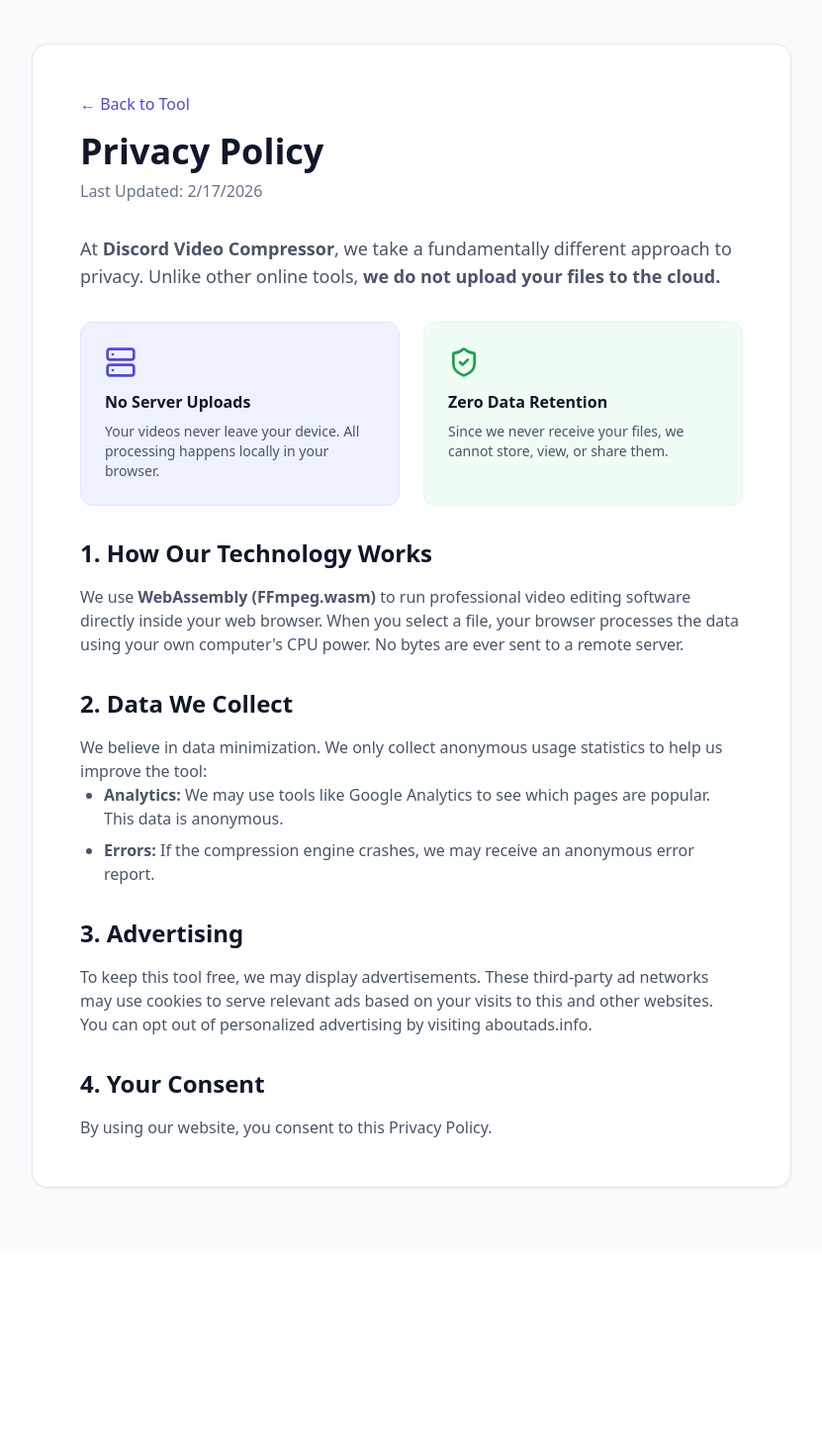
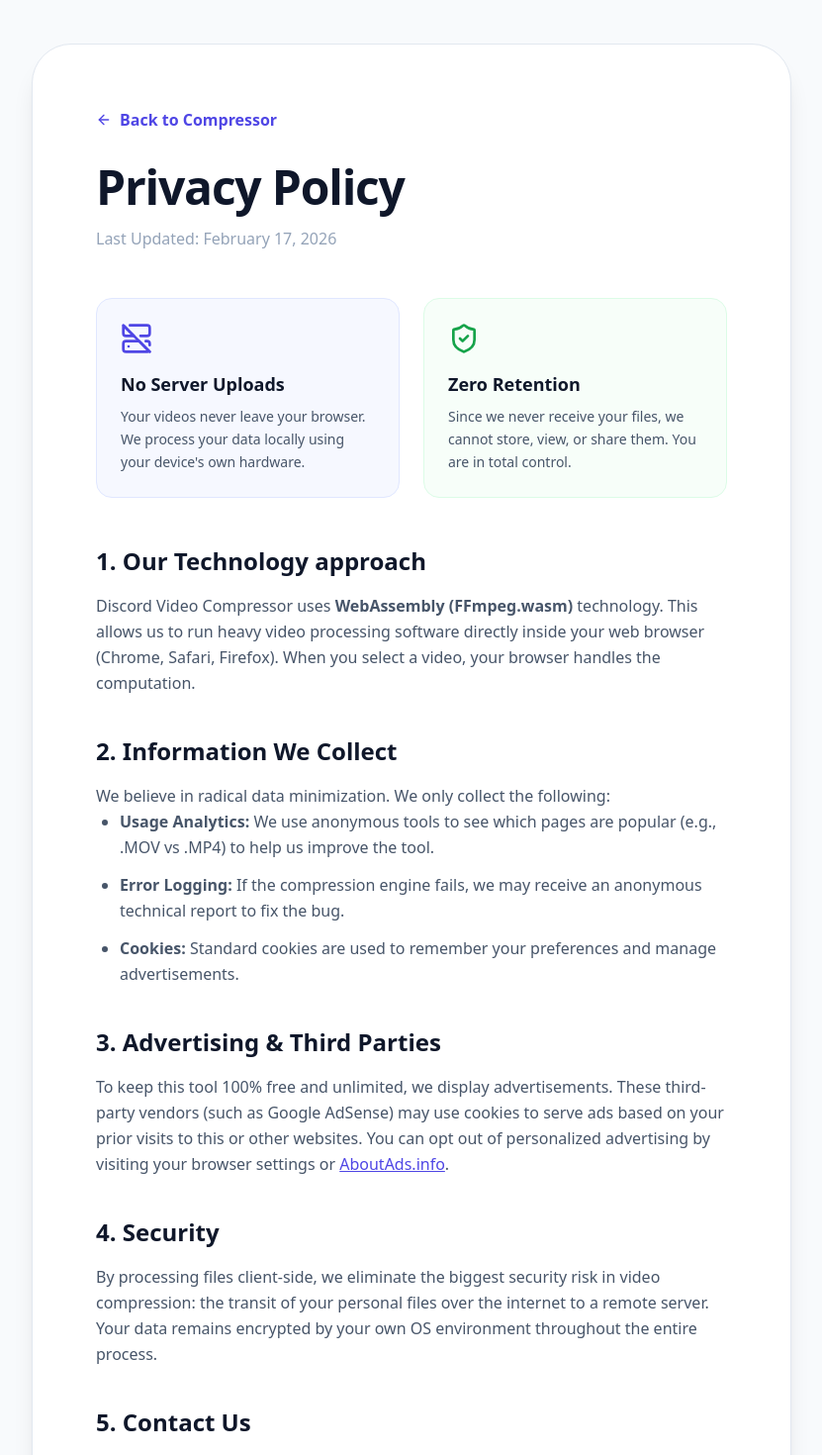
Before and after one commit to jakejmanley-collab/discord-compressor, a Next.js app: page /privacy in a window 1280 px wide. Shown: the part 20-1490 px from the top of the page at 99% size, without its empty margins (224-1055 px from the left). Before the commit the page ends 1284 px from the top, so only its background shows below. Built offline with nearby package versions, Linux system fonts and the light colour scheme.

Commit message:
Update page.tsx

```diff
--- a/app/privacy/page.tsx
+++ b/app/privacy/page.tsx
@@ -1,69 +1,84 @@
 import { Metadata } from "next";
 import Link from "next/link";
-import { ShieldCheck, Server } from "lucide-react";
+import * as Icons from "lucide-react";
 
 export const metadata: Metadata = {
   title: "Privacy Policy | Discord Video Compressor",
-  description: "Our privacy commitment: No video uploads, 100% client-side processing.",
+  description: "Learn how we protect your data with 100% client-side video compression. No uploads, no servers, zero data retention.",
   alternates: { canonical: "/privacy" },
 };
 
 export default function PrivacyPage() {
   return (
     <main className="min-h-screen bg-slate-50 py-16 px-4 font-sans">
-      <div className="max-w-3xl mx-auto bg-white p-8 md:p-12 rounded-2xl shadow-sm border border-slate-200">
+      <div className="max-w-3xl mx-auto bg-white p-8 md:p-16 rounded-[2.5rem] shadow-xl border border-slate-200">
 
-        <div className="mb-8">
-          <Link href="/" className="text-indigo-600 font-medium hover:underline mb-4 block">&larr; Back to Tool</Link>
-          <h1 className="text-4xl font-extrabold text-slate-900 mb-2">Privacy Policy</h1>
-          <p className="text-slate-500">Last Updated: {new Date().toLocaleDateString()}</p>
+        {/* HEADER */}
+        <header className="mb-12">
+          <Link href="/" className="inline-flex items-center gap-2 text-indigo-600 font-bold hover:gap-3 transition-all mb-8 group">
+            <Icons.ArrowLeft className="w-4 h-4" />
+            <span>Back to Compressor</span>
+          </Link>
+          <h1 className="text-4xl md:text-5xl font-black text-slate-900 mb-4 tracking-tight">
+            Privacy Policy
+          </h1>
+          <p className="text-slate-400 font-medium">Last Updated: February 17, 2026</p>
+        </header>
+
+        {/* CORE PRIVACY PILLARS */}
+        <div className="grid md:grid-cols-2 gap-6 mb-12">
+          <div className="bg-indigo-50/50 p-6 rounded-2xl border border-indigo-100">
+            <Icons.ServerOff className="w-8 h-8 text-indigo-600 mb-4" />
+            <h3 className="font-bold text-slate-900 mb-2 text-lg">No Server Uploads</h3>
+            <p className="text-sm text-slate-600 leading-relaxed">Your videos never leave your browser. We process your data locally using your device's own hardware.</p>
+          </div>
+          <div className="bg-green-50/50 p-6 rounded-2xl border border-green-100">
+            <Icons.ShieldCheck className="w-8 h-8 text-green-600 mb-4" />
+            <h3 className="font-bold text-slate-900 mb-2 text-lg">Zero Retention</h3>
+            <p className="text-sm text-slate-600 leading-relaxed">Since we never receive your files, we cannot store, view, or share them. You are in total control.</p>
+          </div>
         </div>
 
-        <div className="prose prose-slate max-w-none text-slate-600">
-          <p className="lead text-lg">
-            At <strong>Discord Video Compressor</strong>, we take a fundamentally different approach to privacy.
-            Unlike other online tools, <strong>we do not upload your files to the cloud.</strong>
+        {/* DETAILED CONTENT */}
+        <div className="prose prose-slate prose-indigo max-w-none text-slate-600 leading-relaxed">
+          <h2 className="text-2xl font-black text-slate-900 mt-10 mb-4">1. Our Technology approach</h2>
+          <p>
+            Discord Video Compressor uses <strong>WebAssembly (FFmpeg.wasm)</strong> technology. This allows us to run heavy video processing software directly inside your web browser (Chrome, Safari, Firefox).
+            When you select a video, your browser handles the computation.
           </p>
 
-          <div className="grid md:grid-cols-2 gap-6 my-8 not-prose">
-            <div className="bg-indigo-50 p-6 rounded-xl border border-indigo-100">
-              <Server className="w-8 h-8 text-indigo-600 mb-3" />
-              <h3 className="font-bold text-slate-900 mb-2">No Server Uploads</h3>
-              <p className="text-sm text-slate-600">Your videos never leave your device. All processing happens locally in your browser.</p>
-            </div>
-            <div className="bg-green-50 p-6 rounded-xl border border-green-100">
-              <ShieldCheck className="w-8 h-8 text-green-600 mb-3" />
-              <h3 className="font-bold text-slate-900 mb-2">Zero Data Retention</h3>
-              <p className="text-sm text-slate-600">Since we never receive your files, we cannot store, view, or share them. </p>
-            </div>
-          </div>
+          <h2 className="text-2xl font-black text-slate-900 mt-10 mb-4">2. Information We Collect</h2>
+          <p>We believe in radical data minimization. We only collect the following:</p>
+          <ul className="list-disc pl-6 space-y-3">
+            <li><strong>Usage Analytics:</strong> We use anonymous tools to see which pages are popular (e.g., .MOV vs .MP4) to help us improve the tool.</li>
+            <li><strong>Error Logging:</strong> If the compression engine fails, we may receive an anonymous technical report to fix the bug.</li>
+            <li><strong>Cookies:</strong> Standard cookies are used to remember your preferences and manage advertisements.</li>
+          </ul>
 
-          <h3 className="text-2xl font-bold text-slate-900 mt-8 mb-4">1. How Our Technology Works</h3>
+          <h2 className="text-2xl font-black text-slate-900 mt-10 mb-4">3. Advertising & Third Parties</h2>
           <p>
-            We use <strong>WebAssembly (FFmpeg.wasm)</strong> to run professional video editing software directly inside your web browser.
-            When you select a file, your browser processes the data using your own computer's CPU power.
-            No bytes are ever sent to a remote server.
+            To keep this tool 100% free and unlimited, we display advertisements. These third-party vendors (such as Google AdSense) may use cookies to serve ads based on your prior visits to this or other websites.
+            You can opt out of personalized advertising by visiting your browser settings or <a href="https://www.aboutads.info" target="_blank" className="text-indigo-600 underline">AboutAds.info</a>.
           </p>
 
-          <h3 className="text-2xl font-bold text-slate-900 mt-8 mb-4">2. Data We Collect</h3>
-          <p>We believe in data minimization. We only collect anonymous usage statistics to help us improve the tool:</p>
-          <ul className="list-disc pl-6 space-y-2">
-            <li><strong>Analytics:</strong> We may use tools like Google Analytics to see which pages are popular. This data is anonymous.</li>
-            <li><strong>Errors:</strong> If the compression engine crashes, we may receive an anonymous error report.</li>
-          </ul>
-
-          <h3 className="text-2xl font-bold text-slate-900 mt-8 mb-4">3. Advertising</h3>
+          <h2 className="text-2xl font-black text-slate-900 mt-10 mb-4">4. Security</h2>
           <p>
-            To keep this tool free, we may display advertisements. These third-party ad networks may use cookies to serve relevant ads based on your visits to this and other websites.
-            You can opt out of personalized advertising by visiting <a href="https://optout.aboutads.info" target="_blank" rel="nofollow noreferrer">aboutads.info</a>.
+            By processing files client-side, we eliminate the biggest security risk in video compression: the transit of your personal files over the internet to a remote server.
+            Your data remains encrypted by your own OS environment throughout the entire process.
           </p>
 
-          <h3 className="text-2xl font-bold text-slate-900 mt-8 mb-4">4. Your Consent</h3>
+          <h2 className="text-2xl font-black text-slate-900 mt-10 mb-4">5. Contact Us</h2>
           <p>
-            By using our website, you consent to this Privacy Policy.
+            If you have questions about our privacy approach or the WebAssembly technology we use, please reach out to us via our GitHub repository or official contact channels.
           </p>
         </div>
 
+        {/* FOOTER */}
+        <footer className="mt-16 pt-8 border-t border-slate-100 text-center">
+          <p className="text-xs font-bold text-slate-400 uppercase tracking-widest">
+            &copy; {new Date().getFullYear()} Discord Video Compressor
+          </p>
+        </footer>
       </div>
     </main>
   );
```
